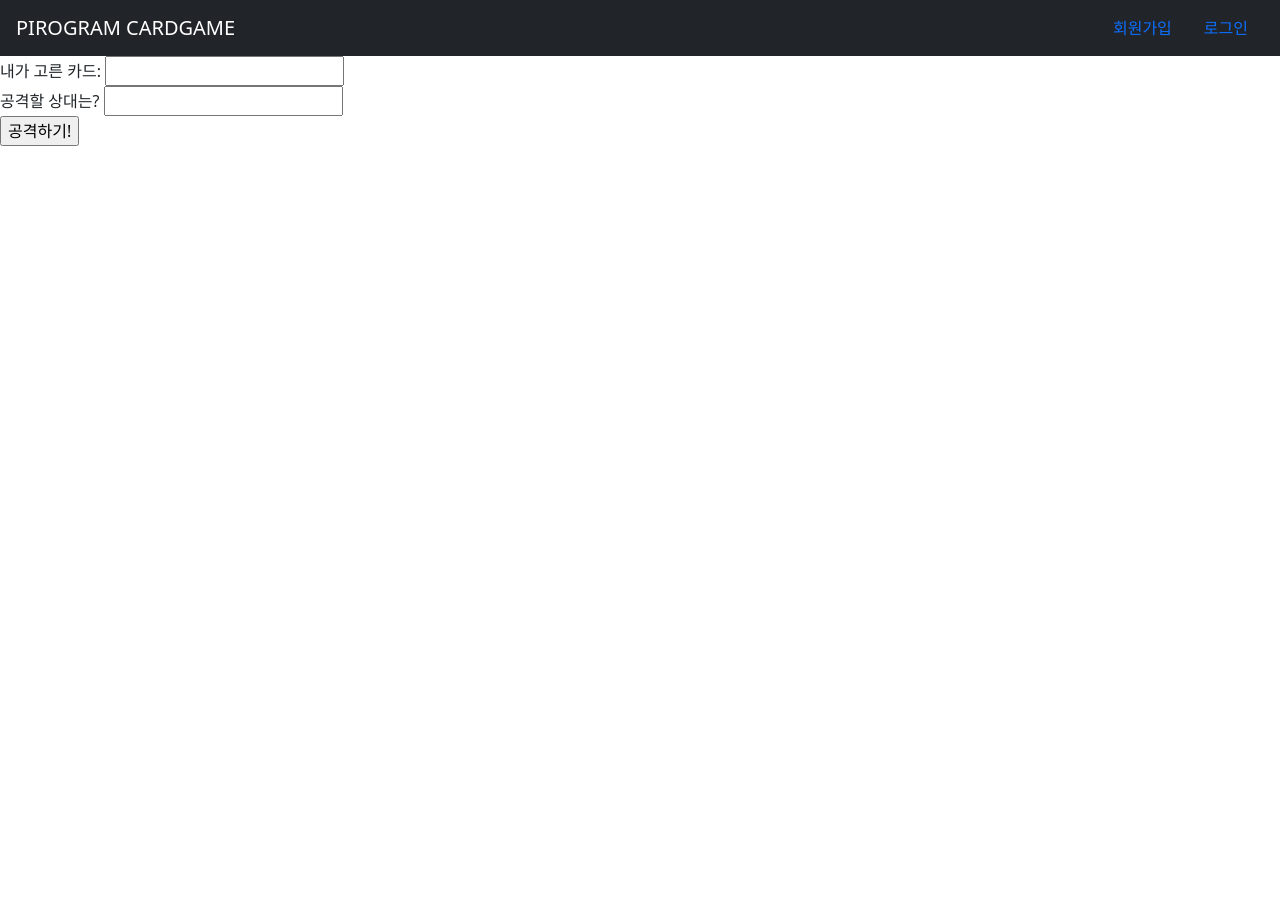
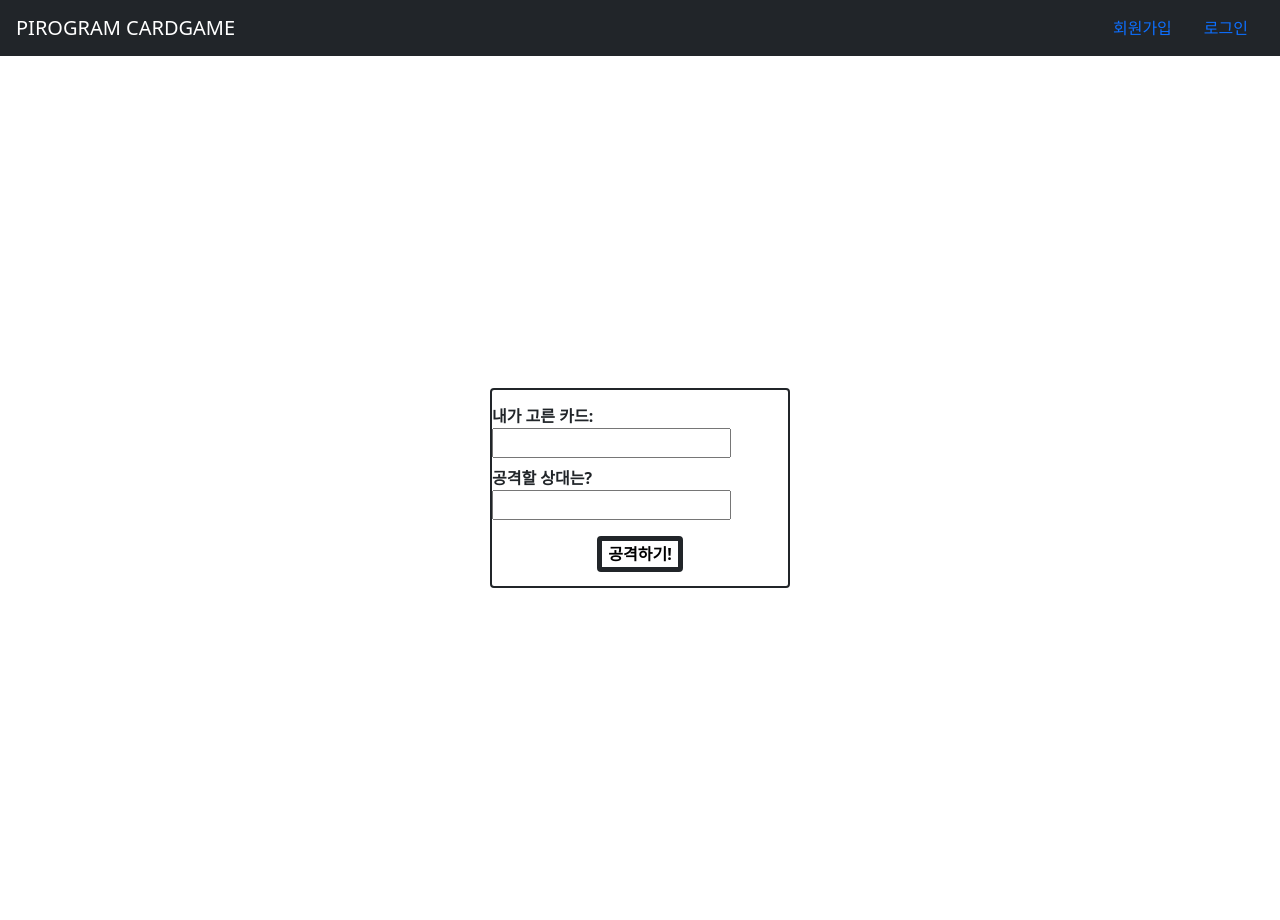
Before and after one commit to hayounSong/WebCardGame, a Django app: template templates/attack_form.html in a window 1280 px wide. Before the commit the page ends 146 px from the top, so only its background shows below. Run offline with Django 4.2, Linux system fonts and the light colour scheme; the template is opened without the code that fills it, so the values that code supplies are empty, except form fields; tables that the repository leaves empty hold one stand-in row (values such as "Sample post"); form fields are guessed from the names that the template uses.

Commit message:
FEAT attacform.html&css

```diff
--- a/cardgame/views.py
+++ b/cardgame/views.py
@@ -78,5 +78,6 @@ def attack_game(request):
 
     else:
         form = AttackForm()
-        print()
+        form.fields['defense_user'].queryset = User.objects.exclude(
+            id=request.user.id)
         return render(request, 'attack_form.html', locals())
--- a/templates/attack_form.html
+++ b/templates/attack_form.html
@@ -1,16 +1,16 @@
 {% extends 'base.html' %}
 {% block content %}
-<div>
-    <form action="" method='POST' enctype="multipart/form-data">
+<div class=" d-flex  justify-content-center align-items-center" style="width: 100%; height: 54rem">
+    <form action="" method='POST' class="d-flex flex-column justify-content-center align-items-center border border-2 border-dark rounded" style="width:300px; height: 200px" >
         {% csrf_token %}
-        <table class="form_table">
-            <div>
-                <div><span>내가 고른 카드: </span>{{ form.attack_num }}</div>
-                <div><span>공격할 상대는? </span>{{ form.defense_user }}</div>
+        <table class="form_table ">
+            <div class="">
+                <div><span class="fw-bolder">내가 고른 카드: </span><span>{{ form.attack_num }}</span></div>
+                <div class="mt-2 fw-bolder"><span>공격할 상대는? </span><span>{{ form.defense_user }}</span></div>
             </div>
         </table>
-        <div class="save_button">
-            <input class="submit " type="submit" value='공격하기!'>
+        <div class="save_button text-center mt-3">
+            <input class="submit border border-5 rounded border-dark bg-white fw-bolder" type="submit" value='공격하기!'>
         </div>
     </form>
 </div>
```
Also changed, not shown: db.sqlite3, 1 other file.
